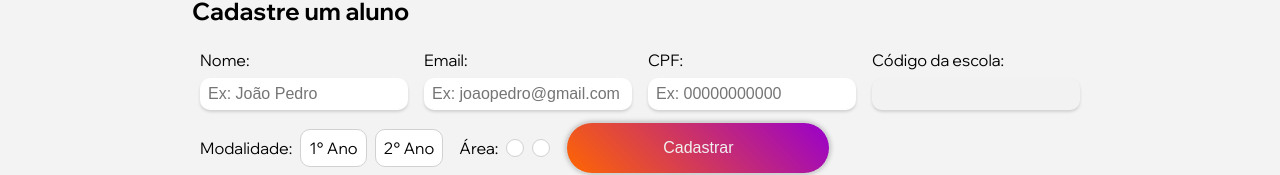
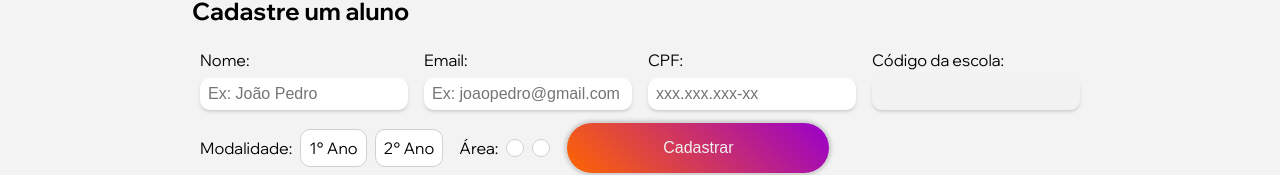
Before and after one commit to pedroluca/olimpiadas-cientificas, a React (Vite) app: page /escola in a window 1280 px wide. Shown: the part 336-511 px from the top of the page. Built offline with nearby package versions, Linux system fonts and the light colour scheme; no server answers.

Commit message:
fix: trocar nome do campo cidade para municipio

```diff
--- a/src/pages/Cadastro/Cadastro.jsx
+++ b/src/pages/Cadastro/Cadastro.jsx
@@ -4,6 +4,7 @@ import PropTypes from 'prop-types'
 import './styles.css'
 import { useEffect } from 'react';
 import axios from 'axios';
+import InputMask from 'react-input-mask';
 
 export function CadastroAluno(props) {
 
@@ -65,7 +66,16 @@ export function CadastroAluno(props) {
           </span>
           <span>
             <label htmlFor="cpf">CPF:</label>
-            <input type="text" id="cpf" name="cpf" placeholder="Ex: 00000000000" pattern="\d{11}" onChange={handleChange} required />
+              <InputMask
+                mask="999.999.999-99"
+                type="text"
+                id="cpf"
+                name="cpf"
+                placeholder="xxx.xxx.xxx-xx"
+                onChange={handleChange}
+                required
+              />
+            {/* <input type="text" id="cpf" name="cpf" placeholder="Ex: 00000000000" pattern="\d{11}" onChange={handleChange} required /> */}
           </span>
           <span>
             <label htmlFor="codigo">Código da escola:</label>
--- a/src/pages/Cadastro/CadastroEscola.jsx
+++ b/src/pages/Cadastro/CadastroEscola.jsx
@@ -12,7 +12,7 @@ export function CadastroEscola() {
     telefone: '',
     nomeResponsavel: '',
     cpfResponsavel: '',
-    cidade: '',
+    municipio: '',
     areas: []
   })
 
@@ -109,8 +109,8 @@ export function CadastroEscola() {
               {/* <input type="text" id="telefone" name="telefone" placeholder="Ex: 77900000000" pattern="\d{11}" onChange={handleChange} required /> */}
             </span>
             <span>
-              <label htmlFor="cidade">Município:</label>
-              <select name="cidade" id="cidade" onChange={handleChange} required>
+              <label htmlFor="municipio">Município:</label>
+              <select name="municipio" id="municipio" onChange={handleChange} required>
                 <option value="Brumado">Brumado</option>
                 <option value="Caculé">Caculé</option>
                 <option value="Caetité">Caetité</option>
--- a/src/pages/Home/Home.jsx
+++ b/src/pages/Home/Home.jsx
@@ -12,7 +12,7 @@ export function Home() {
   const [olimpiadas, setOlimpiadas] = useState([])
 
   useEffect(() => {
-    axios.get('http://localhost/aluno/olimpiada').then(function(res){
+    axios.get('https://api.olimpiadasdosertaoprodutivo.com/api/olimpiada').then(function(res){
       setOlimpiadas(res.data)
     })
   }, [])
```
